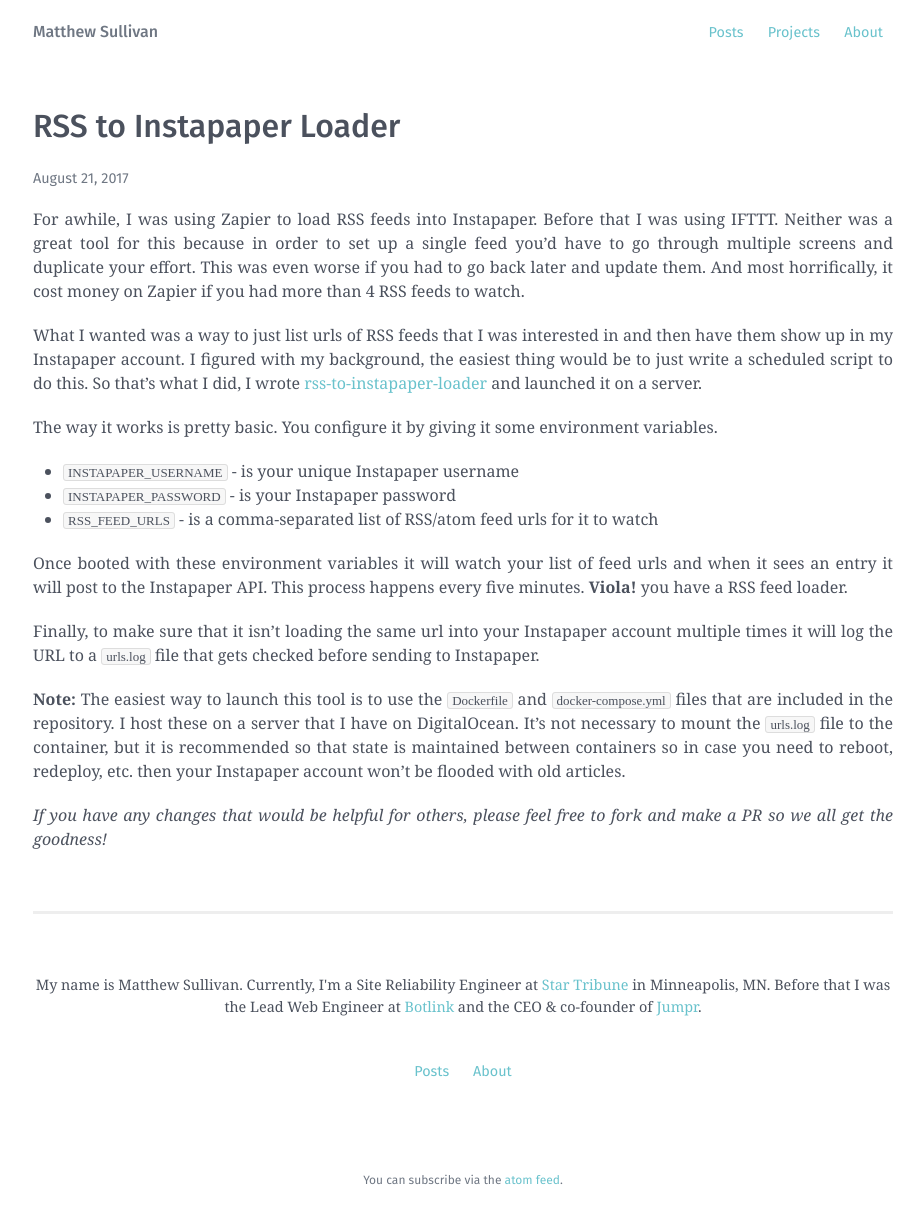
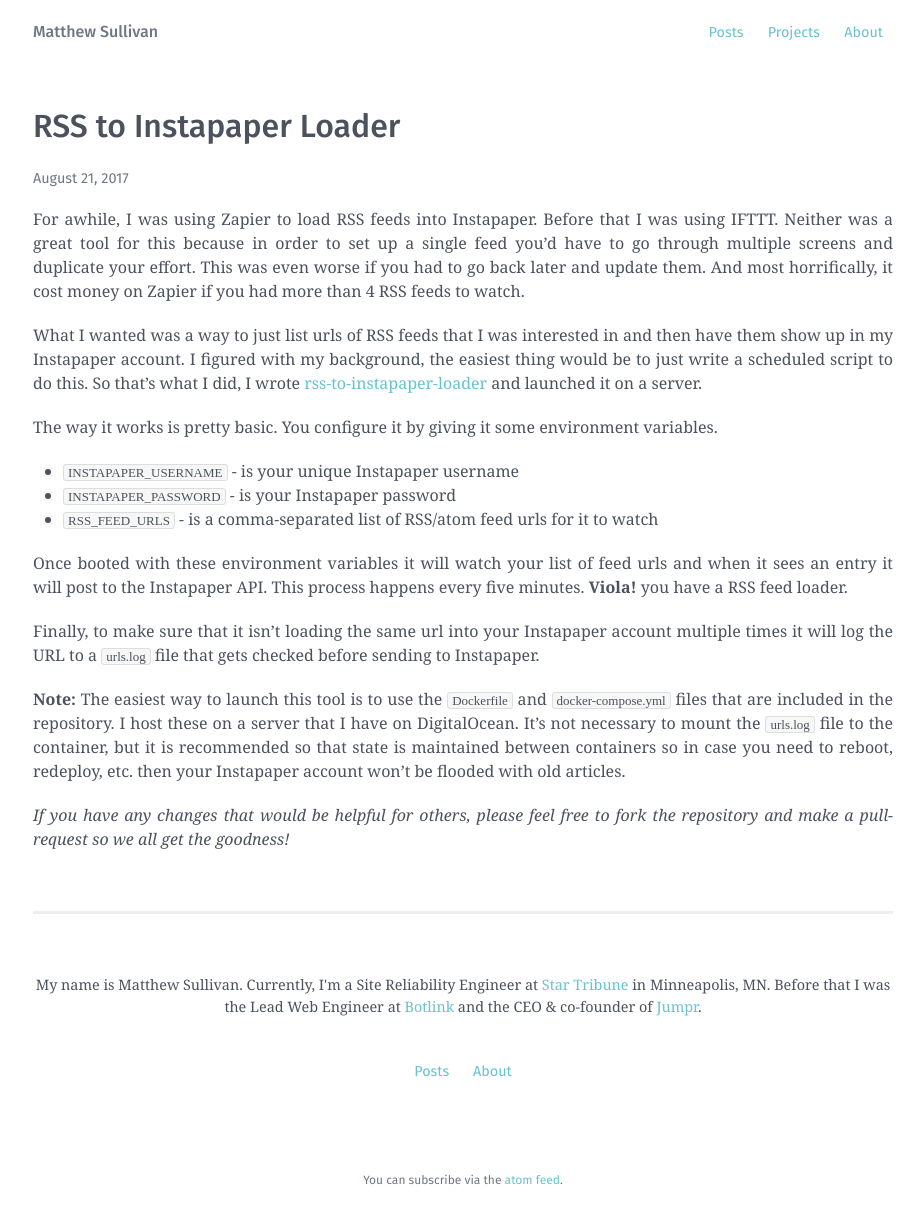
Before and after one commit to msull92/msull92-com, a Jekyll site: the page built from _posts/2017-08-21-rss-to-instapaper-loader.md, in a window 1280 px wide. Shown: the whole page, without its empty margins (177-1101 px from the left). Built offline with Jekyll 4.4.1, drawn with Linux system fonts in a browser that asks for light colours; some web fonts are replaced.

Commit message:
Wording tweaks

```diff
--- a/_posts/2017-08-21-rss-to-instapaper-loader.md
+++ b/_posts/2017-08-21-rss-to-instapaper-loader.md
@@ -32,4 +32,4 @@
 **Note:** The easiest way to launch this tool is to use the `Dockerfile` and `docker-compose.yml` files that are included in the repository.
 I host these on a server that I have on DigitalOcean. It's not necessary to mount the `urls.log` file to the container, but it is recommended so that state is maintained between containers so in case you need to reboot, redeploy, etc. then your Instapaper account won't be flooded with old articles.
 
-*If you have any changes that would be helpful for others, please feel free to fork and make a PR so we all get the goodness!*
+*If you have any changes that would be helpful for others, please feel free to fork the repository and make a pull-request so we all get the goodness!*
```
